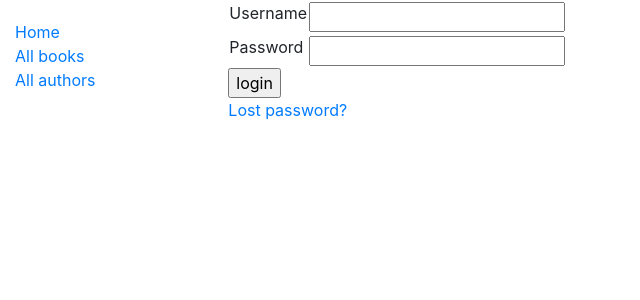
After one commit to ihasdapie/djangotesting, a Django app: template mozillatutorial/templates/registration/login.html in a window 1280 px wide. The commit adds this page. Shown: the top 300 px of the page, without its empty margins (0-640 px from the left). Run offline with Django 3.2, Linux system fonts and the light colour scheme; the template is opened without the code that fills it, so the values that code supplies are empty, except form fields; form fields are guessed from the names that the template uses; some libraries are stand-ins or nearby versions.

Commit message:
Created password reset

```diff
--- a/mozillatutorial/catalog/templates/base_generic.html
+++ b/mozillatutorial/catalog/templates/base_generic.html
@@ -56,4 +56,5 @@
 
 </div>
 </body>
+
 </html>
--- a/mozillatutorial/catalog/templates/index.html
+++ b/mozillatutorial/catalog/templates/index.html
@@ -19,4 +19,8 @@
     <li><strong>Copies avaliable: </strong>{{num_instances_avaliable}}</li>
     <li><strong>Authors: </strong>{{num_authors}}</li>
 </ul>
+
+<p> You have visited this page {{ num_visits }}{% if num_visits == 1 %} time{% else %} times{% endif %}.</p>
+
+
 {% endblock %}
--- /dev/null
+++ b/mozillatutorial/templates/registration/logged_out.html
@@ -0,0 +1,6 @@
+{% extends "base_generic.html" %}
+
+{% block content %}
+    <p>Logged out!</p>
+    <a href="{% url 'login'%}">Click here to login again.</a>
+{% endblock %}
--- /dev/null
+++ b/mozillatutorial/templates/registration/login.html
@@ -0,0 +1,36 @@
+{% extends "base_generic.html" %}
+{% block content %}
+
+  {% if form.errors %}
+    <p>Your username and password didn't match. Please try again.</p>
+  {% endif %}
+
+  {% if next %}
+    {% if user.is_authenticated %}
+      <p>Your account doesn't have access to this page. To proceed,
+      please login with an account that has access.</p>
+    {% else %}
+      <p>Please login to see this page.</p>
+    {% endif %}
+  {% endif %}
+
+  <form method="post" action="{% url 'login' %}">
+    {% csrf_token %}
+    <table>
+      <tr>
+        <td>{{ form.username.label_tag }}</td>
+        <td>{{ form.username }}</td>
+      </tr>
+      <tr>
+        <td>{{ form.password.label_tag }}</td>
+        <td>{{ form.password }}</td>
+      </tr>
+    </table>
+    <input type="submit" value="login" />
+    <input type="hidden" name="next" value="{{ next }}" />
+  </form>
+
+  {# Assumes you setup the password_reset view in your URLconf #}
+  <p><a href="{% url 'password_reset' %}">Lost password?</a></p>
+
+{% endblock %}
--- /dev/null
+++ b/mozillatutorial/templates/registration/password_reset_complete.html
@@ -0,0 +1,6 @@
+{% extends "base_generic.html" %}
+
+{% block content %}
+  <h1>The password has been changed!</h1>
+  <p><a href="{% url 'login' %}">log in again?</a></p>
+{% endblock %}
--- /dev/null
+++ b/mozillatutorial/templates/registration/password_reset_email.html
@@ -0,0 +1,2 @@
+Someone asked for password reset for email {{ email  }}. Follow the link below:
+{{ protocol }}://{{ domain  }}{% url 'password_reset_confirm' uidb64=uid token=token %}
```
Also changed, not shown: mozillatutorial/catalog/views.py (+8 -0 lines), mozillatutorial/mozillatutorial/urls.py (+5 -2 lines), mozillatutorial/templates/registration/password_reset_confirm.html (added, +29 -0 lines), mozillatutorial/templates/registration/password_reset_form.html (added, +13 -0 lines), mozillatutorial/db.sqlite3.
